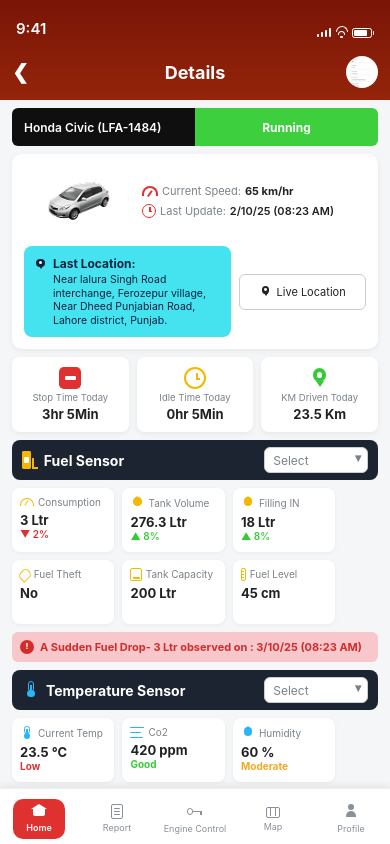
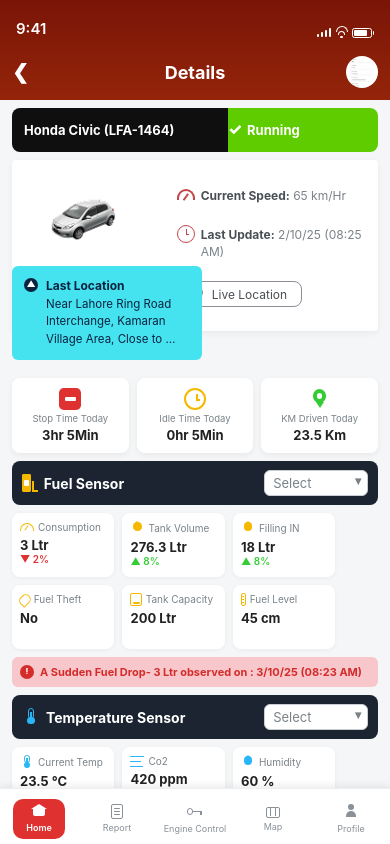
Before and after one commit to devkhizerahmad/connexis-vehicle-tracking-app, a React Native app: screen / in a window 390 px wide. Built offline with nearby package versions, Linux system fonts and the light colour scheme.

Commit message:
phase1: VehicleInfoCard 45/55 split, cyan overlay hanging 1/3 below card, 59/41 plate with check, KPI spacing from cyan bottom

```diff
--- a/src/screens/details/DetailsScreen.tsx
+++ b/src/screens/details/DetailsScreen.tsx
@@ -12,12 +12,19 @@
 import {QuickReportGrid} from './QuickReportGrid';
 import {OverallActivity} from './OverallActivity';
 import {BottomNav} from './BottomNav';
-import {C, H, L, S} from '../../theme/detailsTokens';
+import {C, H, L, S, SZ} from '../../theme/detailsTokens';
 
 export default function DetailsScreen() {
   const [toast, setToast] = useState<string | null>(null);
   const toastAnim = useRef(new Animated.Value(0)).current;
   const toastTimer = useRef<ReturnType<typeof setTimeout> | null>(null);
+  const [cardH, setCardH] = useState(0);
+  const [cyH, setCyH] = useState(0);
+  const cyanTop = SZ.imgT + SZ.sedanH + SZ.cyanTopGap;
+  const kpiGap =
+    cardH > 0 && cyH > 0
+      ? Math.max(L.gridGap, SZ.kpiAfterCyan + cyanTop + cyH - cardH)
+      : L.gridGap;
 
   const showToast = useCallback(
     (msg: string) => {
@@ -45,6 +52,7 @@
           <View style={{paddingHorizontal: S.pageMargin, paddingTop: L.gridGap, gap: L.gridGap}}>
           <PlateStatusRow plate={mock.plate} status={mock.status} />
 
+          <View onLayout={e => setCardH(e.nativeEvent.layout.height)}>
             <VehicleInfoCard
               speedLabel={mock.speedLabel}
               speed={mock.speed}
@@ -54,9 +62,13 @@
               location={mock.location}
               liveLocation={mock.liveLocation}
               onLiveLocation={() => showToast('Opening Live Location…')}
+              onCyanHeight={setCyH}
             />
+          </View>
 
+          <View style={{marginTop: Math.max(0, kpiGap - L.gridGap)}}>
             <KpiRow kpis={mock.kpis} />
+          </View>
 
           <SensorBlock
             title={mock.fuelSensor.title}
--- a/src/screens/details/Icons.tsx
+++ b/src/screens/details/Icons.tsx
@@ -645,3 +645,29 @@
       return <DocIcon color={color} size={size} />;
   }
 };
+
+
+
+
+
+export const CheckMark = ({color, size}: IconProps) => (
+  <Text style={{color, fontSize: size, fontWeight: '800', lineHeight: size * 1.2, textAlign: 'center'}}>
+    ✓
+  </Text>
+);
+
+export const ArrowCircle = ({color, size}: IconProps) => (
+  <View
+    style={{
+      width: size,
+      height: size,
+      borderRadius: size / 2,
+      backgroundColor: color,
+      alignItems: 'center',
+      justifyContent: 'center',
+    }}>
+    <Text style={{color: C.white, fontSize: size * 0.62, fontWeight: '800', lineHeight: size * 0.7, textAlign: 'center'}}>
+      ▲
+    </Text>
+  </View>
+);
--- a/src/screens/details/PlateStatusRow.tsx
+++ b/src/screens/details/PlateStatusRow.tsx
@@ -1,18 +1,22 @@
-// PlateStatusRow.tsx — 50/50 black plate | green status, height 38
+// PlateStatusRow.tsx — 59% black plate | 41% green status (+check), height 44, contiguous
 import React from 'react';
 import {StyleSheet, Text, View} from 'react-native';
-import {C, FS, H, R} from '../../theme/detailsTokens';
+import {CheckMark} from './Icons';
+import {C, FS, H, R, SZ} from '../../theme/detailsTokens';
 
 export function PlateStatusRow({plate, status}: {plate: string; status: string}) {
   return (
     <View style={[styles.row, {height: H.plateRow, borderRadius: R.plateRow}]}>
-      <View style={[styles.seg, {backgroundColor: C.black, alignItems: 'flex-start'}]}>
-        <Text style={{color: C.white, fontSize: FS.plate, fontWeight: '600', marginLeft: 12}} numberOfLines={1}>
+      <View style={[styles.seg, {flex: SZ.plateBlackPct, backgroundColor: C.black, alignItems: 'flex-start'}]}>
+        <Text style={{color: C.white, fontSize: FS.plate, fontWeight: '700', marginLeft: 12}} numberOfLines={1}>
           {plate}
         </Text>
       </View>
-      <View style={[styles.seg, {backgroundColor: C.green}]}>
-        <Text style={{color: C.white, fontSize: FS.plate, fontWeight: '700'}}>{status}</Text>
+      <View style={[styles.seg, {flex: SZ.plateGreenPct, backgroundColor: C.plateGreen}]}>
+        <View style={{flexDirection: 'row', alignItems: 'center', gap: 5}}>
+          <CheckMark color={C.white} size={16} />
+          <Text style={{color: C.white, fontSize: FS.plate, fontWeight: '700'}}>{status}</Text>
+        </View>
       </View>
     </View>
   );
@@ -24,8 +28,6 @@
     overflow: 'hidden',
   },
   seg: {
-    flex: 1,
-    alignItems: 'center',
     justifyContent: 'center',
   },
 });
--- a/src/screens/details/VehicleInfoCard.tsx
+++ b/src/screens/details/VehicleInfoCard.tsx
@@ -1,8 +1,9 @@
-// VehicleInfoCard.tsx — sedan illustration, speed/update rows, cyan Last Location callout + Live Location button
+// VehicleInfoCard.tsx — 45/55 split, van image, brick-red stats, Live Location button,
+// cyan Last-Location overlay that hangs ~1/3 below the card (card overflow visible)
 import React from 'react';
 import {Image, Pressable, StyleSheet, Text, View} from 'react-native';
-import {Clock, Pin, Speedo} from './Icons';
-import {C, FS, L, R, S, SZ} from '../../theme/detailsTokens';
+import {ArrowCircle, Clock, Pin, Speedo} from './Icons';
+import {C, FS, R, SZ} from '../../theme/detailsTokens';
 
 interface Props {
   speedLabel: string;
@@ -13,62 +14,88 @@
   location: string;
   liveLocation: string;
   onLiveLocation?: () => void;
+  /** measured height of the cyan overlay (for downstream spacing) */
+  onCyanHeight?: (h: number) => void;
 }
+
+const cyanTop = SZ.imgT + SZ.sedanH + SZ.cyanTopGap;
 
 export function VehicleInfoCard(p: Props) {
   return (
-    <View style={[styles.card, {borderRadius: R.vehicleCard, padding: S.vehicleCardPad}]}>
+    <View style={styles.card}>
       <View style={{flexDirection: 'row'}}>
+        {/* Left column 45% — van image anchored at (14, 26) */}
+        <View style={{width: `${SZ.leftColPct}%`}}>
           <Image
             source={require('../../assets/img_car_sedan.png')}
-          style={{width: SZ.sedanW, height: SZ.sedanH}}
+            style={{
+              position: 'absolute',
+              left: SZ.imgL,
+              top: SZ.imgT,
+              width: SZ.sedanW,
+              height: SZ.sedanH,
+            }}
             resizeMode="contain"
           />
-        <View style={{flex: 1, justifyContent: 'center', paddingLeft: 8, gap: 6}}>
-          <View style={{flexDirection: 'row', alignItems: 'center', gap: 4}}>
-            <Speedo color={C.red} size={16} />
-            <Text style={styles.label}>{p.speedLabel}</Text>
-            <Text style={[styles.value, {fontWeight: '700'}]}>{p.speed}</Text>
         </View>
-          <View style={{flexDirection: 'row', alignItems: 'center', gap: 4}}>
-            <Clock color={C.red} size={14} />
-            <Text style={styles.label}>{p.updateLabel}</Text>
-            <Text style={styles.value}>{p.update}</Text>
+
+        {/* Right column 55% — stats + button (defines card height) */}
+        <View style={{width: `${SZ.rightColPct}%`, paddingTop: SZ.imgT, gap: SZ.colGap}}>
+          <View style={{flexDirection: 'row', alignItems: 'center'}}>
+            <Speedo color={C.brick} size={18} />
+            <Text numberOfLines={1} style={{flex: 1, marginLeft: 6}}>
+              <Text style={{fontWeight: '700', color: C.grayStrong, fontSize: FS.spLabel}}>{p.speedLabel}</Text>
+              <Text style={{color: C.grayText, fontSize: FS.spValue}}>{p.speed}</Text>
+            </Text>
+          </View>
+
+          <View style={{flexDirection: 'row', alignItems: 'flex-start'}}>
+            <Clock color={C.brick} size={18} />
+            <Text numberOfLines={2} style={{flex: 1, marginLeft: 6}}>
+              <Text style={{fontWeight: '700', color: C.grayStrong, fontSize: FS.spLabel}}>{p.updateLabel}</Text>
+              <Text style={{color: C.grayText, fontSize: FS.spValue}}>{p.update}</Text>
+            </Text>
+          </View>
+
+          <View style={{alignSelf: 'flex-start'}}>
+            <Pressable
+              onPress={p.onLiveLocation}
+              style={{
+                flexDirection: 'row',
+                alignItems: 'center',
+                gap: 6,
+                height: SZ.btnH,
+                paddingHorizontal: SZ.btnPadH,
+                borderWidth: 1.5,
+                borderColor: C.outlineGray,
+                borderRadius: R.button,
+              }}>
+              <Pin color={C.outlineGray} size={14} />
+              <Text style={{color: C.grayStrong, fontSize: FS.spValue}}>{p.liveLocation}</Text>
+            </Pressable>
           </View>
         </View>
       </View>
 
-      <View style={{flexDirection: 'row', gap: L.gridGap, marginTop: 10, alignItems: 'center'}}>
-        {/* Cyan callout ~60% width */}
-        <View style={{flex: L.calloutFlex, backgroundColor: C.cyan, borderRadius: R.tile, padding: S.tilePad + 2, flexDirection: 'row', gap: 6}}>
-          <View style={{paddingTop: 2}}>
-            <Pin color={C.cyanText} size={13} />
-          </View>
-          <View style={{flex: 1}}>
-            <Text style={{color: C.cyanText, fontSize: FS.cyanTitle, fontWeight: '700'}}>{p.lastLocationLabel}</Text>
-            <Text style={{color: C.cyanText, fontSize: FS.cyanBody, marginTop: 2, lineHeight: FS.cyanBody + 3}}>
+      {/* 24pt bottom padding (card stops at Live Location + 24) */}
+      <View style={{height: SZ.cardBottomPad}} />
+
+      {/* CYAN OVERLAY — absolute, hangs below card bottom (card must not clip it) */}
+      <View
+        pointerEvents="none"
+        onLayout={e => p.onCyanHeight?.(e.nativeEvent.layout.height)}
+        style={[styles.cyanBox, {top: cyanTop, padding: SZ.cyanPad}]}>
+        <ArrowCircle color={C.cyanText} size={14} />
+        <View style={{flex: 1, marginLeft: 8}}>
+          <Text style={{fontSize: FS.cyanTitle, fontWeight: '700', color: C.cyanText}}>
+            {p.lastLocationLabel}
+          </Text>
+          <Text
+            numberOfLines={3}
+            style={{fontSize: FS.cyanBody, color: C.cyanText, lineHeight: FS.cyanBodyLh, marginTop: 3}}>
             {p.location}
           </Text>
         </View>
-        </View>
-        {/* Outlined Live Location button */}
-        <Pressable
-          onPress={p.onLiveLocation}
-          style={{
-            flex: L.sideFlex,
-            backgroundColor: C.white,
-            borderWidth: 1,
-            borderColor: C.border,
-            borderRadius: R.button,
-            paddingVertical: 10,
-            alignItems: 'center',
-            justifyContent: 'center',
-            flexDirection: 'row',
-            gap: 5,
-          }}>
-          <Pin color={C.textDark} size={12} />
-          <Text style={{color: C.textDark, fontSize: FS.body}}>{p.liveLocation}</Text>
-        </Pressable>
       </View>
     </View>
   );
@@ -77,12 +104,21 @@
 const styles = StyleSheet.create({
   card: {
     backgroundColor: C.white,
+    borderRadius: R.vehicleCard,
     shadowColor: C.black,
     shadowOpacity: 0.06,
     shadowRadius: 6,
     shadowOffset: {width: 0, height: 2},
     elevation: 2,
+    /* no overflow:sitenote — children may paint outside bounds */
   },
-  label: {color: C.grayText, fontSize: FS.body},
-  value: {color: C.textDark, fontSize: FS.body, fontWeight: '600'},
+  cyanBox: {
+    position: 'absolute',
+    left: 0,
+    width: `${SZ.cyanWpct}%`,
+    backgroundColor: C.cyan,
+    borderRadius: 6,
+    flexDirection: 'row',
+    alignItems: 'flex-start',
+  },
 });
--- a/src/screens/details/details_mock.json
+++ b/src/screens/details/details_mock.json
@@ -1,12 +1,12 @@
 {
-  "plate": "Honda Civic (LFA-1484)",
+  "plate": "Honda Civic (LFA-1464)",
   "status": "Running",
   "speedLabel": "Current Speed:",
-  "speed": "65 km/hr",
+  "speed": " 65 km/Hr",
   "updateLabel": "Last Update:",
-  "update": "2/10/25 (08:23 AM)",
-  "lastLocationLabel": "Last Location:",
-  "location": "Near lalura Singh Road interchange, Ferozepur village, Near Dheed Punjabian Road, Lahore district, Punjab.",
+  "update": " 2/10/25 (08:25 AM)",
+  "lastLocationLabel": "Last Location",
+  "location": "Near Lahore Ring Road Interchange, Kamaran Village Area, Close to Bedian Road, Lahore District, Punjab",
   "liveLocation": "Live Location",
   "kpis": [
     {"icon": "stop", "label": "Stop Time Today", "value": "3hr 5Min"},
--- a/src/theme/detailsTokens.ts
+++ b/src/theme/detailsTokens.ts
@@ -22,6 +22,12 @@
   grayText: '#7A8288',
   border: '#C9CED4',
   tabIdle: '#E4E7EA',
+  // Phase 1 additions (PlateRow + VehicleInfoCard)
+  plateGreen: '#5FCC00',
+  brick: '#C4454A',
+  grayStrong: '#4A4F54',
+  outlineGray: '#8A8F98',
+  navyLine: '#3A4450',
   // Support colors (from spec texts)
   white: '#FFFFFF',
   textDark: '#222222',
@@ -52,21 +58,21 @@
 };
 
 export const R = {
-  vehicleCard: 10,
+  vehicleCard: 4,
   card: 8,
   tile: 8,
   banner: 6,
   tab: 4,
-  plateRow: 6,
+  plateRow: 8,
   navActive: 10,
-  button: 6,
+  button: 8,
   badge: 4,
   chip: 6,
 };
 
 export const H = {
-  plateRow: 38,
-  sectionHeader: 40,
+  plateRow: 44,
+  sectionHeader: 44,
   sensorTileMin: 64,
   reportTile: 62,
   tabRow: 30,
@@ -78,7 +84,7 @@
 
 export const FS = {
   title: 18,
-  plate: 12,
+  plate: 13,
   sectionTitle: 14,
   body: 11,
   small: 10,
@@ -89,7 +95,10 @@
   tileValue: 13,
   trend: 10,
   cyanTitle: 12,
-  cyanBody: 10.5,
+  cyanBody: 11.5,
+  cyanBodyLh: 17.25,
+  spLabel: 12,
+  spValue: 12,
   navLabel: 9,
   advice: 11,
   banner: 11,
@@ -101,8 +110,20 @@
 
 export const SZ = {
   avatar: 32,
-  sedanW: 110,
-  sedanH: 70,
+  sedanW: 115,
+  sedanH: 68,
+  imgL: 14,
+  imgT: 26,
+  cardBottomPad: 24,
+  colGap: 22,
+  cyanTopGap: 12,
+  cyanPad: 12,
+  kpiAfterCyan: 18,
+  btnH: 26,
+  btnPadH: 14,
+  leftColPct: 45,
+  rightColPct: 55,
+  cyanWpct: 52,
   donut: 84,
   ringW: 10,
   dotSize: 8,
@@ -113,6 +134,8 @@
   headerIcon: 18,
   navIcon: 16,
   reportIcon: 18,
+  plateGreenPct: 41,
+  plateBlackPct: 59,
 };
 
 export const L = {
```
Also changed, not shown: details_phase1.png (added), details_phase1_390x844.png (added). Lines whose indentation alone changed are shown as unchanged.
